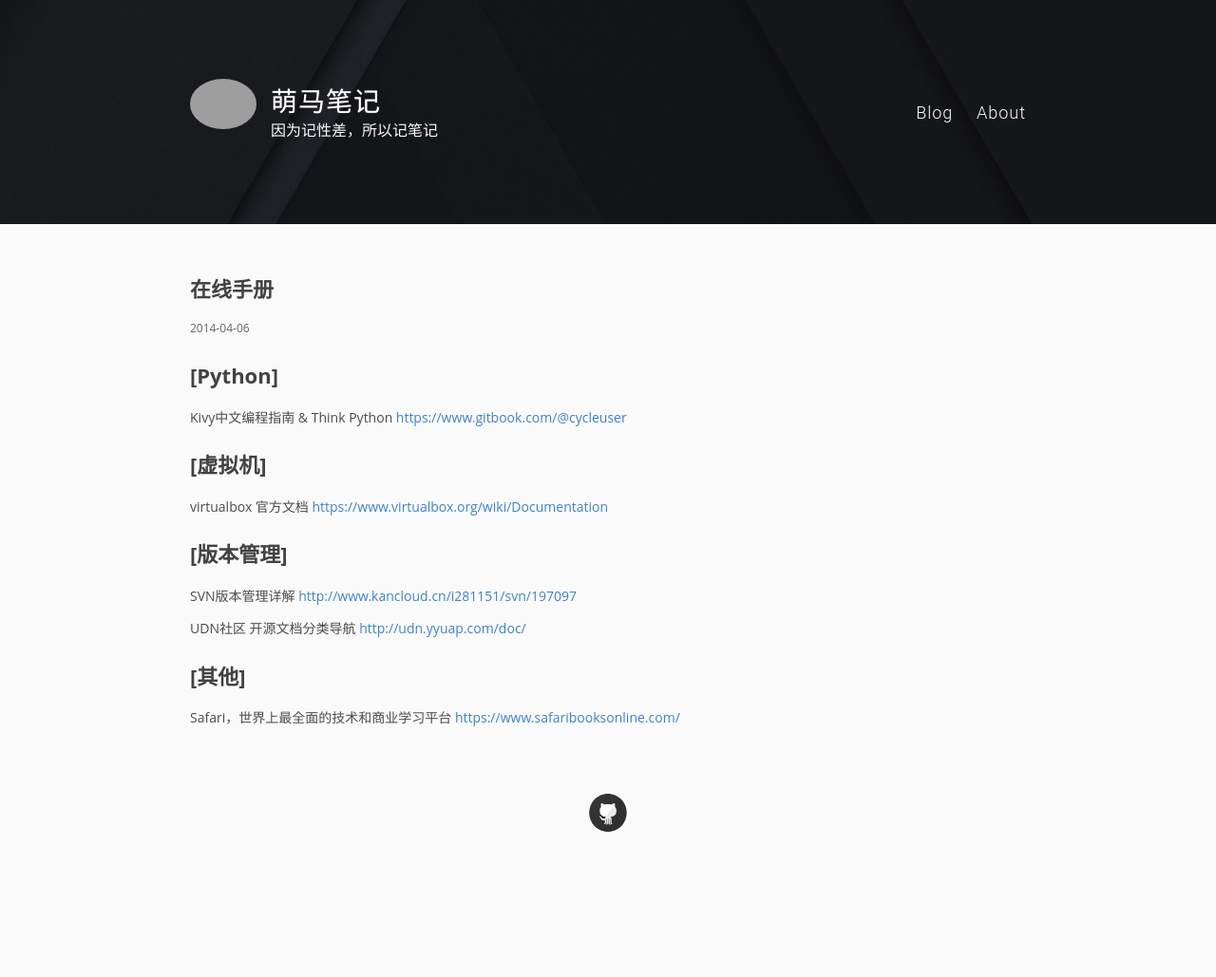
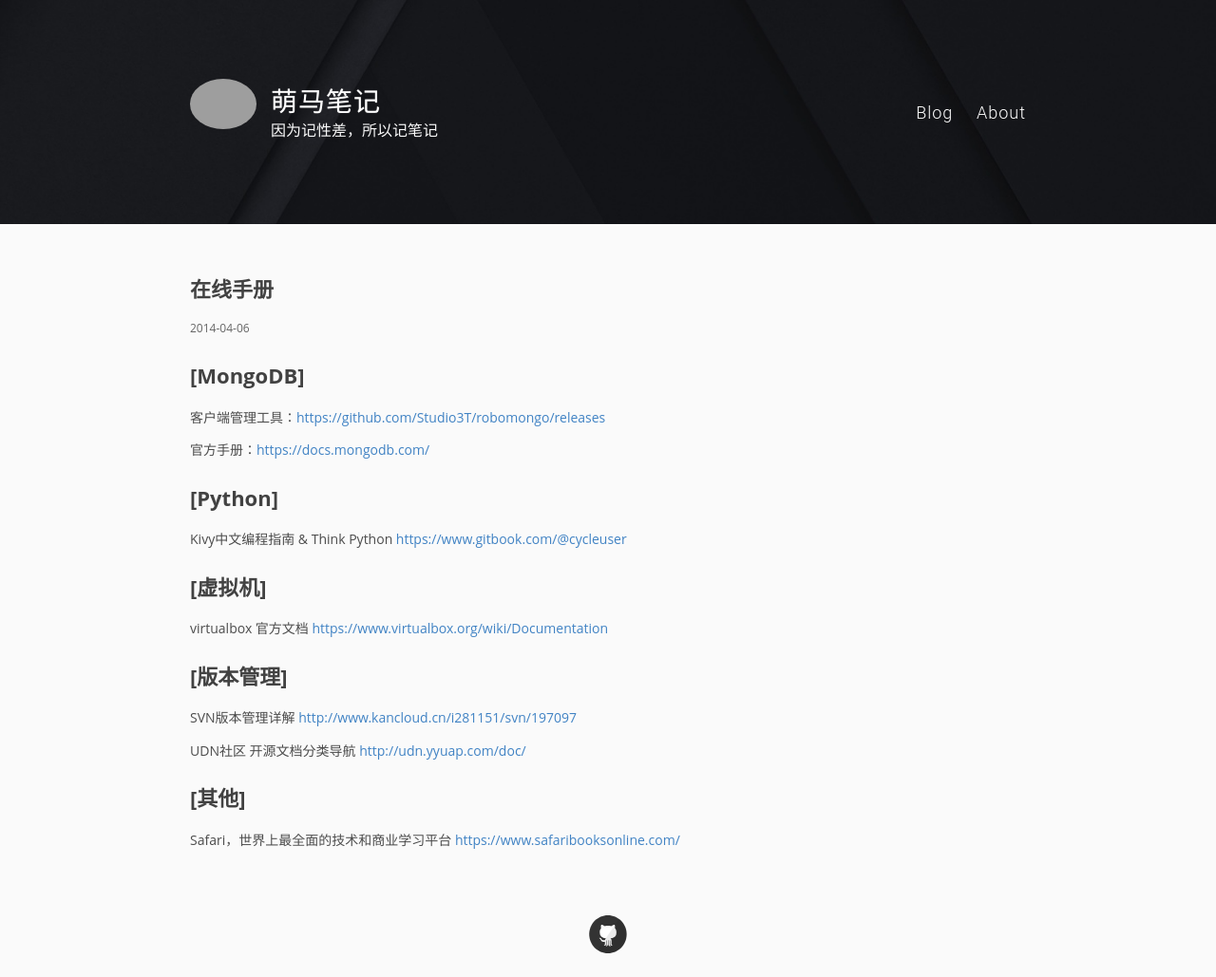
Before and after one commit to pingmalu/pingmalu.github.io, a Jekyll site: the page built from _posts/2014-04-06-man.md, in a window 1280 px wide. Shown: the whole page at 95% size. Built offline with Jekyll 4.4.1, drawn with Linux system fonts in a browser that asks for light colours; nearby versions of some CDN libraries; before the commit the page ends 900 px from its top, so only the background shows below that; grey boxes are pictures that could not be loaded.

Commit message:
'update'

```diff
--- a/_posts/2014-04-06-welcome-to-jekyll.md
+++ b/_posts/2014-04-06-man.md
@@ -2,6 +2,12 @@
 layout: post
 title:  "在线手册"
 ---
+
+# [MongoDB]
+
+客户端管理工具：[https://github.com/Studio3T/robomongo/releases](https://github.com/Studio3T/robomongo/releases)
+
+官方手册：[https://docs.mongodb.com/](https://docs.mongodb.com/)
 
 # [Python]
 
```
